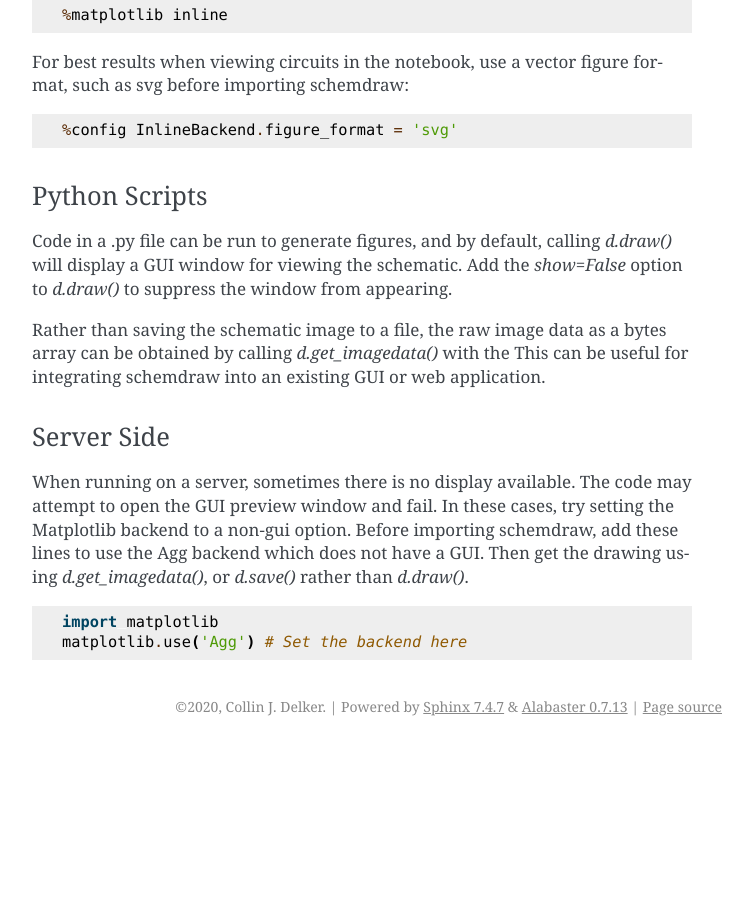
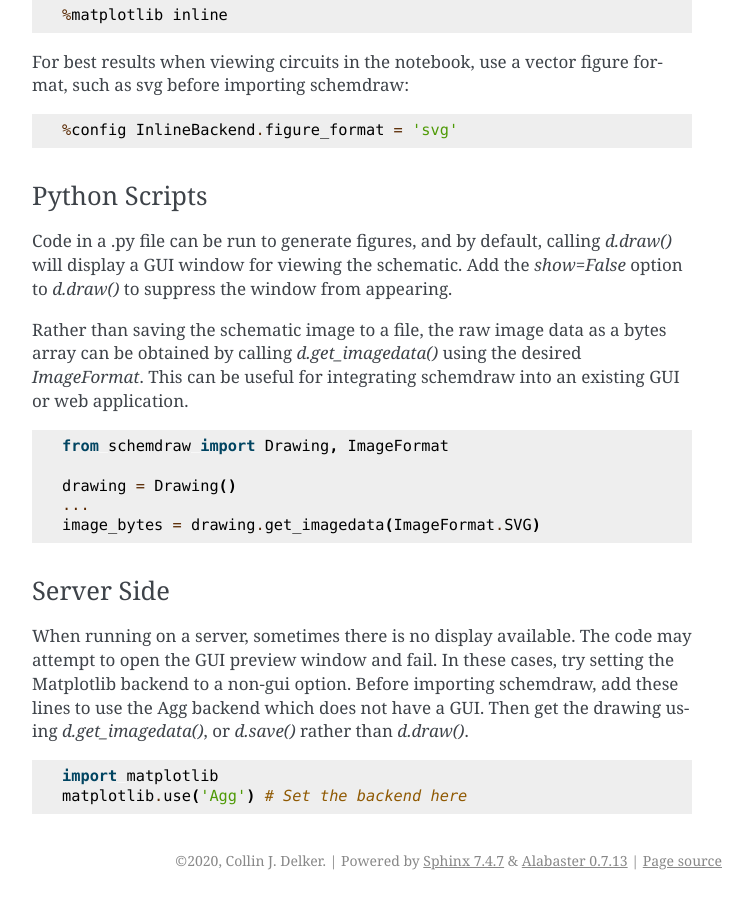
Before and after one commit to cdelker/schemdraw, a Sphinx documentation site: the page built from docs/usage/start.rst, in a window 1280 px wide and 900 px high, scrolled down 2030 px. Shown: the whole window, without its empty margins (388-1141 px from the left). Built offline with Sphinx 7.4.7, drawn with Linux system fonts in a browser that asks for light colours; pages that are not in the unit, such as notebooks, are missing from menus; before the commit the page ends 2776 px from its top, so only the background shows below that.

Commit message:
Merged in johnthagen/schemdraw-3/John-Hagen/improve-get_imagedata-docs-1597666671521 (pull request #15)
Improve get_imagedata() docs

* Improve get_imagedata() docs

* Restore extra newline at end of file

* Remove extra indentation

```diff
--- a/docs/usage/start.rst
+++ b/docs/usage/start.rst
@@ -106,9 +106,16 @@ for viewing the schematic.
 Add the `show=False` option to `d.draw()` to suppress the window from appearing.
 
 Rather than saving the schematic image to a file, the raw image data as a bytes array can be obtained
-by calling `d.get_imagedata()` with the
+by calling `d.get_imagedata()` using the desired `ImageFormat`.
 This can be useful for integrating schemdraw into an existing GUI or web application.
 
+.. code-block:: python
+
+    from schemdraw import Drawing, ImageFormat
+
+    drawing = Drawing()
+    ...
+    image_bytes = drawing.get_imagedata(ImageFormat.SVG)
 
 Server Side
 ***********
```
